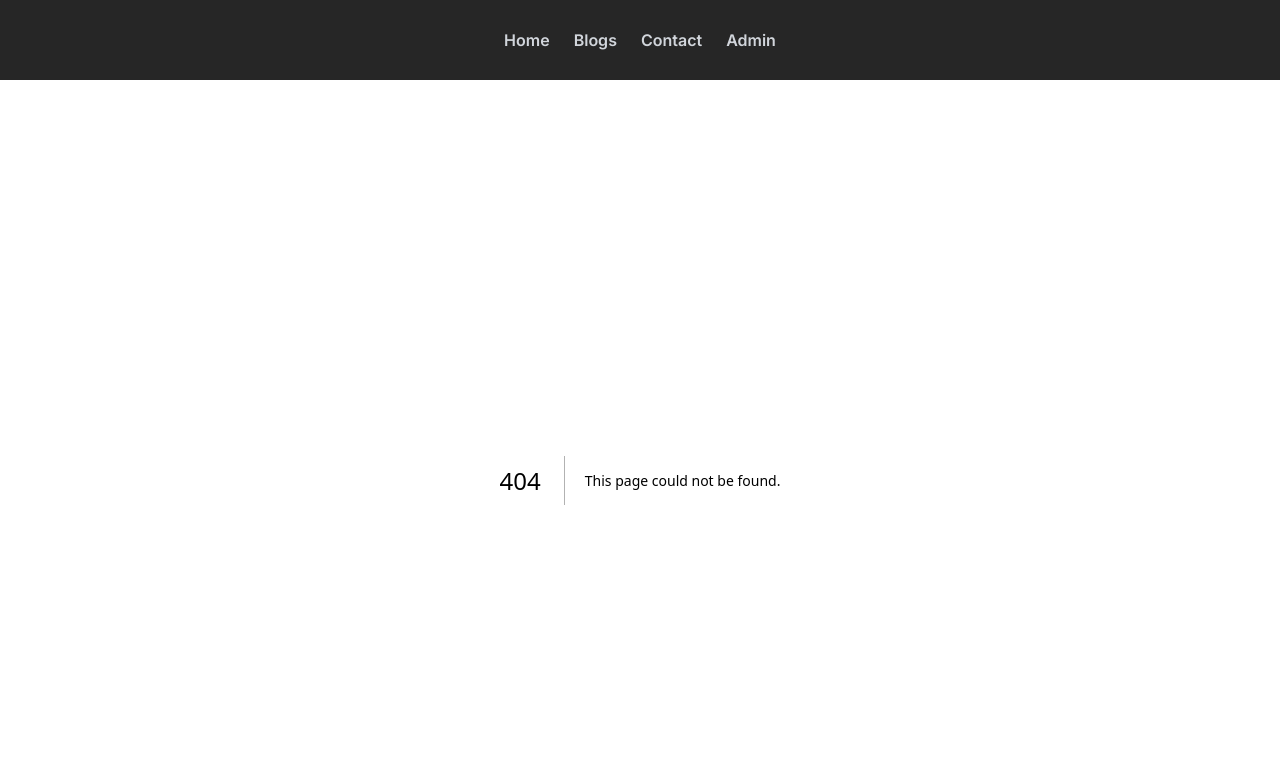
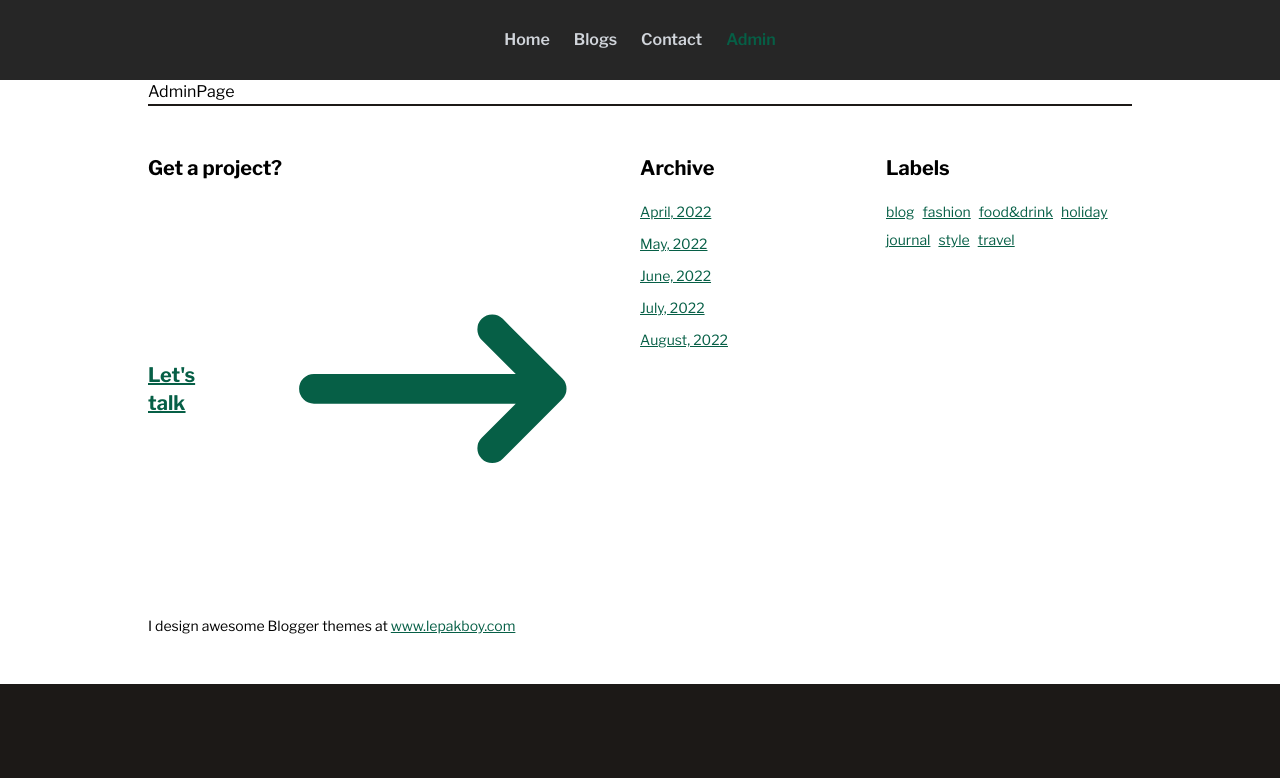
Before and after one commit to LepakBoy/blogs_page, a Next.js app: page /admin in a window 1280 px wide. Before the commit this address had no page. Shown: the top 778 px of the page. Built offline with nearby package versions, Linux system fonts and the light colour scheme.

Commit message:
install mongoose, navbar active style

```diff
--- a/package.json
+++ b/package.json
@@ -9,6 +9,7 @@
     "lint": "next lint"
   },
   "dependencies": {
+    "mongoose": "^8.4.5",
     "next": "14.2.4",
     "react": "^18",
     "react-dom": "^18"
--- /dev/null
+++ b/src/app/admin/page.tsx
@@ -0,0 +1,5 @@
+import React from 'react';
+
+export default function AdminPage() {
+  return <div>AdminPage</div>;
+}
--- a/src/app/components/footerLink/footerLink.tsx
+++ b/src/app/components/footerLink/footerLink.tsx
@@ -6,13 +6,13 @@ import { archiveList, footerLabels } from '@/app/static/footerArchive';
 
 export default function FooterLink() {
   return (
-    <div className="py-12 flex border-t-2 border-solid border-stone-900">
+    <div className="py-12 block md:flex border-t-2 border-solid border-stone-900">
       <div className="w-1/2">
-        <h3 className="text-xl font-bold mb-5">
+        <h3 className="text-xl font-bold mb-2 md:mb-5">
           Get a project?
           <span className="underline text-emerald-800">
             <Link
-              href="/"
+              href="/contact"
               className="flex items-center gap-1"
             >
               Let's talk <ArrowRightIcon className="text-4xl stroke-2" />
--- /dev/null
+++ b/src/app/components/navbar/navLink/navlink.tsx
@@ -0,0 +1,24 @@
+'use client';
+import Link from 'next/link';
+import { usePathname } from 'next/navigation';
+import React from 'react';
+
+interface INavlink {
+  link: string;
+  href: string;
+}
+
+export default function Navlink(props: INavlink) {
+  const pathName = usePathname();
+  console.log(pathName, 'name');
+  return (
+    <Link
+      href={props.href}
+      className={`hover:text-gray-50 ${
+        pathName === props.href && 'text-emerald-800'
+      }`}
+    >
+      {props.link}
+    </Link>
+  );
+}
--- a/src/app/components/navbar/navbar.tsx
+++ b/src/app/components/navbar/navbar.tsx
@@ -1,18 +1,16 @@
 import { navLinks } from '@/app/static/nabarLink';
-import Link from 'next/link';
 import React from 'react';
+import Navlink from './navLink/navlink';
 
 export default function Navbar() {
   return (
     <nav className="flex gap-6 p-7 bg-neutral-800 text-gray-300 font-semibold justify-center">
       {navLinks.map((link) => (
-        <Link
-          className="hover:text-gray-50"
+        <Navlink
           href={link.link}
+          link={link.name}
           key={link.name}
-        >
-          {link.name}
-        </Link>
+        />
       ))}
     </nav>
   );
--- /dev/null
+++ b/src/app/contact/page.tsx
@@ -0,0 +1,5 @@
+import React from 'react';
+
+export default function ContactPage() {
+  return <div>ContactPage</div>;
+}
--- a/src/app/layout.tsx
+++ b/src/app/layout.tsx
@@ -1,14 +1,14 @@
 import type { Metadata } from 'next';
-import { Inter } from 'next/font/google';
+import { Libre_Franklin } from 'next/font/google';
 import './globals.css';
 import Navbar from './components/navbar/navbar';
 import Footer from './components/footer/footer';
 import FooterLink from './components/footerLink/footerLink';
 
-const inter = Inter({ subsets: ['latin'] });
+const libre = Libre_Franklin({ subsets: ['latin'] });
 
 export const metadata: Metadata = {
-  title: 'Create Next App',
+  title: 'Lepak Blogs Page',
   description: 'Generated by create next app',
 };
 
@@ -19,7 +19,7 @@ export default function RootLayout({
 }>) {
   return (
     <html lang="en">
-      <body className={inter.className}>
+      <body className={libre.className}>
         <Navbar />
         <div className="container">
           {children}
--- a/src/app/page.tsx
+++ b/src/app/page.tsx
@@ -1,3 +1,3 @@
-export default function Home() {
-  return <main>main page</main>;
+export default function HomePage() {
+  return <main>home page</main>;
 }
--- a/src/app/static/nabarLink.ts
+++ b/src/app/static/nabarLink.ts
@@ -1,6 +1,6 @@
 export const navLinks = [
     {name:"Home", link:"/"},
     {name:"Blogs", link:"/blog"},
-    {name:"Contact", link:"/"},
-    {name:"Admin", link:"/"},
+    {name:"Contact", link:"/contact"},
+    {name:"Admin", link:"/admin"},
 ]
```
Also changed, not shown: 1 other file (tests, documents, lock files or other folders).
